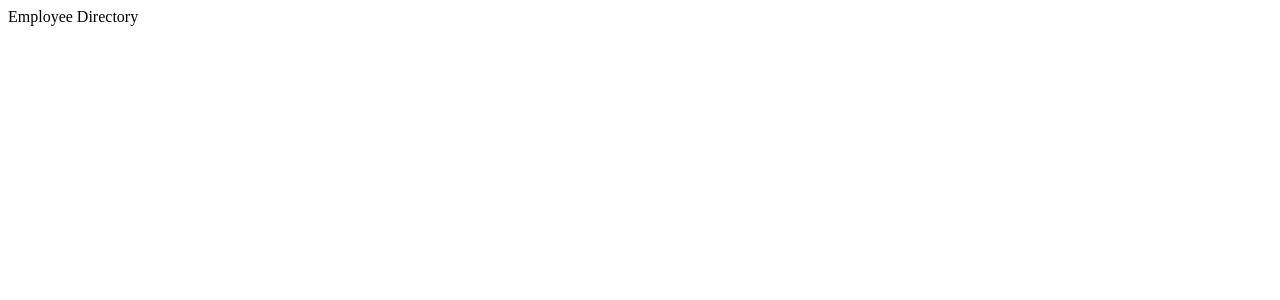
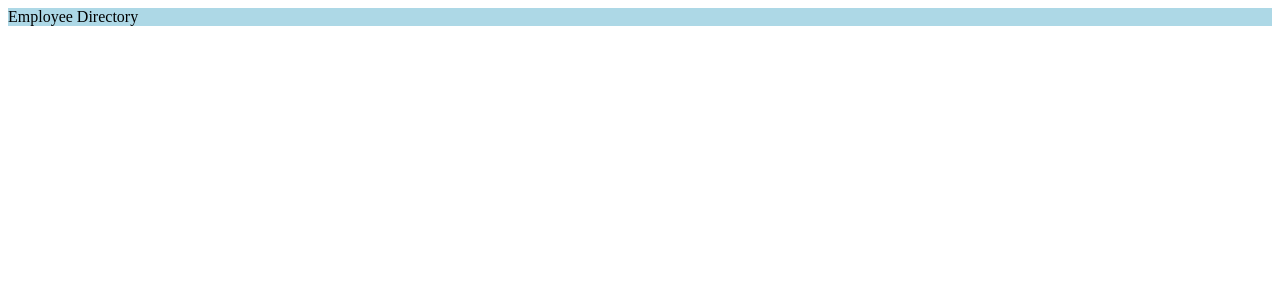
Before and after one commit to zdeal1026/reactDirectory, a React (Create React App) app in the folder directory/: page / in a window 1280 px wide. Shown: the top 300 px of the page. Built offline with nearby package versions, Linux system fonts and the light colour scheme.

Commit message:
navbar started

```diff
--- a/directory/src/components/navbar/style.scss
+++ b/directory/src/components/navbar/style.scss
@@ -0,0 +1,3 @@
+.navbar {
+  background-color: lightblue;
+}
```
